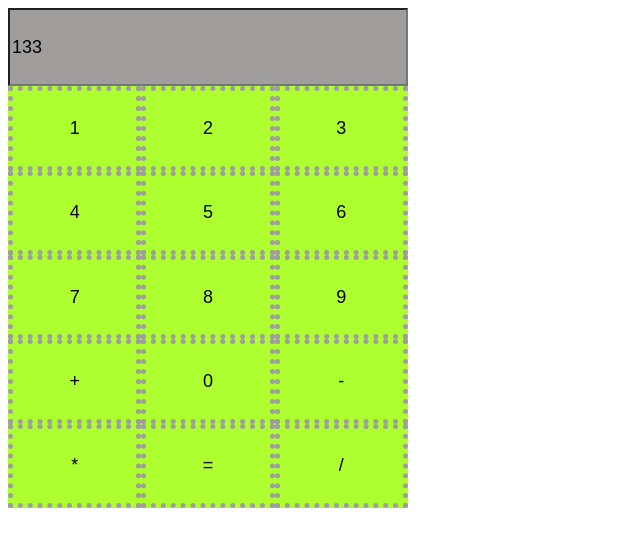
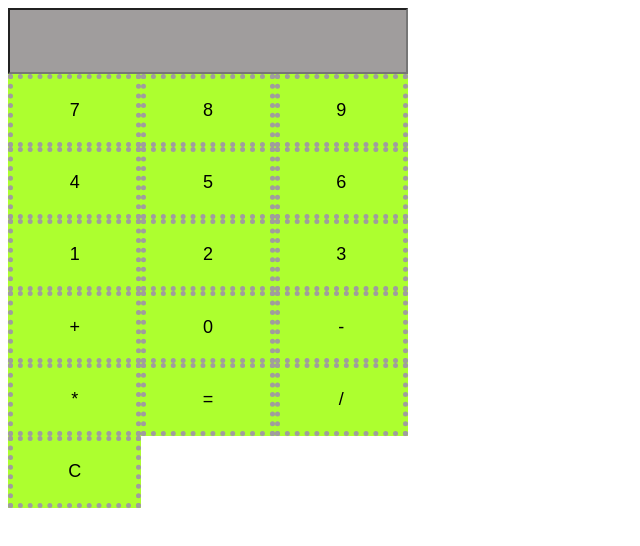
Before and after one commit to Kathrin92/calculator-spoon, a website: page index.html in a window 1280 px wide. Shown: the whole page, without its empty margins (0-640 px from the left). Drawn offline with nearby package versions, Linux system fonts and the light colour scheme; files that its build step writes are made by us from their sources.

Commit message:
Add result and clear functionality

```diff
--- a/index.html
+++ b/index.html
@@ -9,21 +9,22 @@
   <body>
     <div class="calculator">
       <input type="text" class="calculator__output" />
+      <button class="calculator__input">7</button>
+      <button class="calculator__input">8</button>
+      <button class="calculator__input">9</button>
+      <button class="calculator__input">4</button>
+      <button class="calculator__input">5</button>
+      <button class="calculator__input">6</button>
       <button class="calculator__input">1</button>
       <button class="calculator__input">2</button>
       <button class="calculator__input">3</button>
-      <button class="calculator__input">4</button>
-      <button class="calculator__input">5</button>
-      <button class="calculator__input">6</button>
-      <button class="calculator__input">7</button>
-      <button class="calculator__input">8</button>
-      <button class="calculator__input">9</button>
       <button class="calculator__input">+</button>
       <button class="calculator__input">0</button>
       <button class="calculator__input">-</button>
       <button class="calculator__input">*</button>
-      <button class="calculator__input">=</button>
+      <button class="calculator__result">=</button>
       <button class="calculator__input">/</button>
+      <button class="calculator__clear">C</button>
     </div>
     <script src="src/calculator.js"></script>
   </body>
--- a/src/calculator.js
+++ b/src/calculator.js
@@ -1,7 +1,9 @@
 "use strict";
 
 const calculatorOutput = document.querySelector(".calculator__output");
-const calculatorInput = document.querySelector(".calculator__input");
+const calculatorInputs = document.querySelectorAll(".calculator__input");
+const calculatorResult = document.querySelector(".calculator__result");
+const calculatorClear = document.querySelector(".calculator__clear");
 
 function add(numberOne, numberTwo) {
   return numberOne + numberTwo;
@@ -15,5 +17,17 @@ function divide(numberOne, numberTwo) {
 function multiply(numberOne, numberTwo) {
   return numberOne * numberTwo;
 }
-const numberOne = Number(calculatorInput.innerTexr);
-calculatorOutput.value = add(calculatorInput.innerText, 33);
+const numberOne = Number(calculatorInputs[5].innerText);
+const numberTwo = Number(calculatorInputs[6].innerText);
+
+function handleClick() {
+  calculatorOutput.value = subtract(numberOne, numberTwo);
+  console.log("clicked");
+}
+calculatorResult.addEventListener("click", handleClick);
+
+function handleResult() {
+  calculatorOutput.value = "";
+  console.log("cleared");
+}
+calculatorClear.addEventListener("click", handleResult);
--- a/src/partials/_calculator.scss
+++ b/src/partials/_calculator.scss
@@ -17,3 +17,17 @@
   font-size: large;
   border: 5px dotted rgb(160, 157, 157);
 }
+
+.calculator__result {
+  flex-basis: calc(100% / 3);
+  background-color: greenyellow;
+  font-size: large;
+  border: 5px dotted rgb(160, 157, 157);
+}
+
+.calculator__clear {
+  flex-basis: calc(100% / 3);
+  background-color: greenyellow;
+  font-size: large;
+  border: 5px dotted rgb(160, 157, 157);
+}
```
